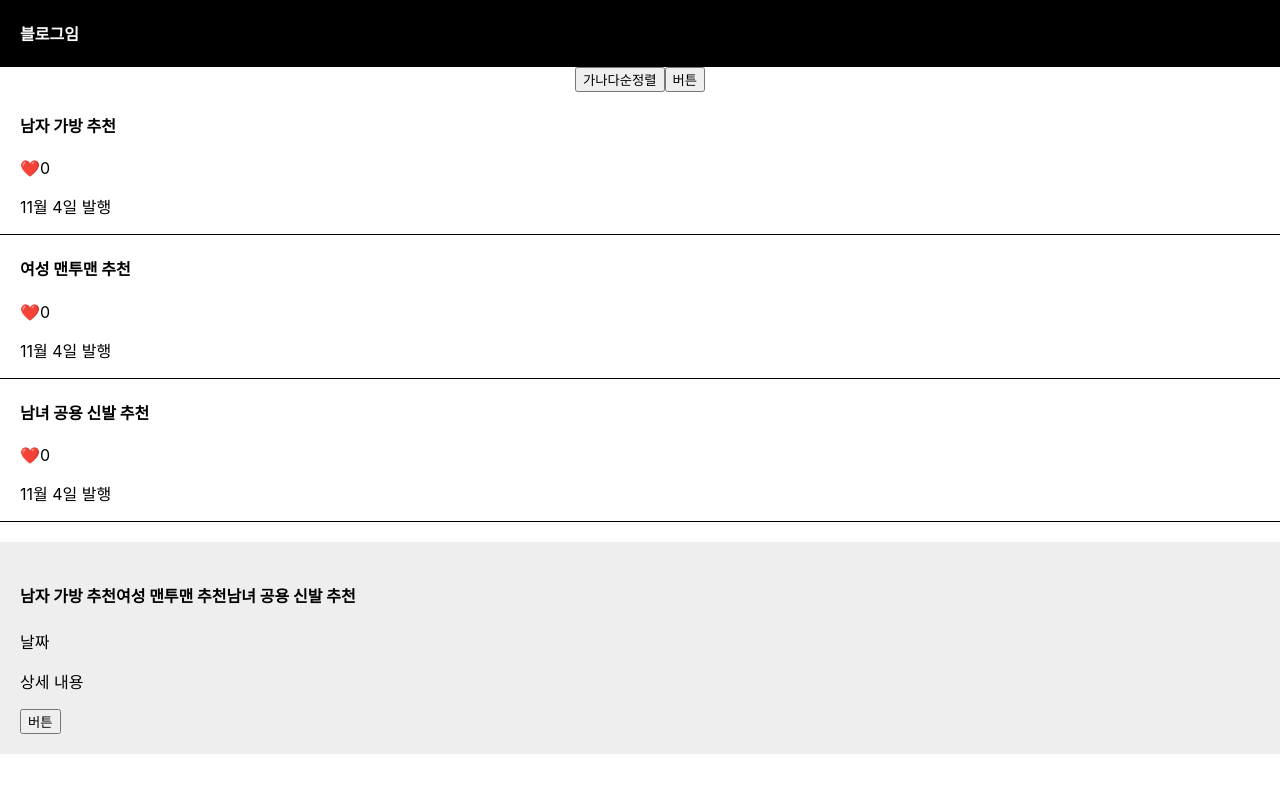
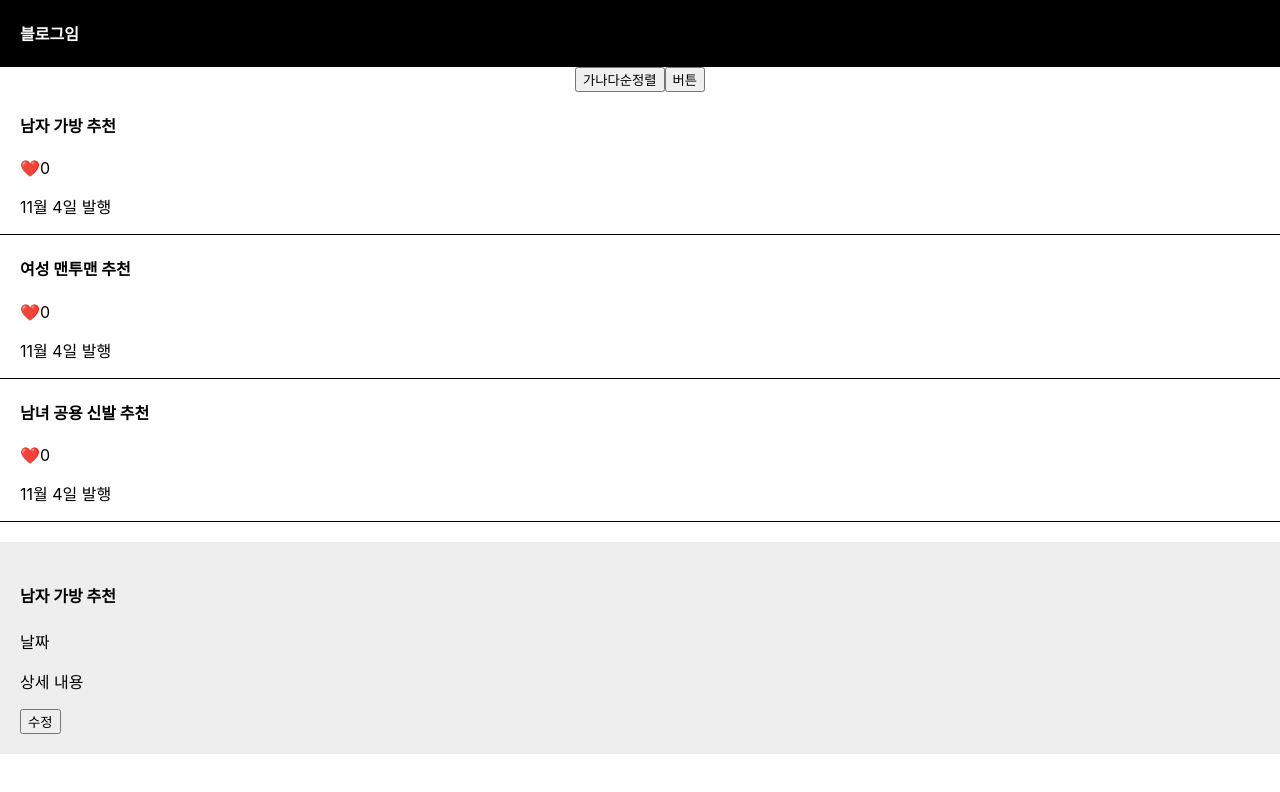
Before and after one commit to Bae0203/Blog, a React (Create React App) app: page / in a window 1280 px wide. Both pictures are taken after a click on the element "남자 가방 추천". Shown: the top 792 px of the page. Built offline with nearby package versions, Linux system fonts and the light colour scheme.

Commit message:
ADD :: Title변경
누르는 Title에 따라 Modal 창 제목 바꾸기

```diff
--- a/src/App.js
+++ b/src/App.js
@@ -9,12 +9,7 @@ function App() {
   ]);
   const [reco, setReco] = useState([0, 0, 0]);
   const [modal, setModal] = useState(false);
-
-  const changeFirstTitle = () => {
-    let newArr = [...title];
-    newArr[0] = "여성 가방 추천";
-    setTitle(newArr);
-  };
+  const [titleIndex, setTitleIndex] = useState(0);
 
   return (
     <div className="App">
@@ -32,35 +27,15 @@ function App() {
         가나다순정렬
       </button>
 
-      <button onClick={changeFirstTitle}>버튼</button>
-      {/* <div className="list">
-        <h4>
-          {title[0]}
-          <span
-            onClick={() => {
-              setReco(reco + 1);
-            }}
-          >
-            ❤️
-          </span>
-          {reco}
-        </h4>
-        <p>11월 4일 발행</p>
-      </div>
-      <div className="list">
-        <h4>{title[1]}</h4>
-        <p>11월 4일 발행</p>
-      </div>
-      <div className="list">
-        <h4
-          onClick={() => {
-            setModal(!modal);
-          }}
-        >
-          {title[2]}
-        </h4>
-        <p>11월 4일 발행</p>
-      </div> */}
+      <button
+        onClick={() => {
+          let newArr = [...title];
+          newArr[0] = "여성 가방 추천";
+          setTitle(newArr);
+        }}
+      >
+        버튼
+      </button>
 
       {/*
        * map 함수란
@@ -74,6 +49,7 @@ function App() {
             <h4
               onClick={() => {
                 setModal(!modal);
+                setTitleIndex(i);
               }}
             >
               {title[i]}
@@ -92,7 +68,9 @@ function App() {
           </div>
         );
       })}
-      {modal == true ? <Modal title={title} ChFT={changeFirstTitle} /> : null}
+      {modal == true ? (
+        <Modal title={title} setTitle={setTitle} titleIndex={titleIndex} />
+      ) : null}
     </div>
   );
 }
@@ -100,15 +78,17 @@ function App() {
 const Modal = (props) => {
   return (
     <div className="modal">
-      <h4>{props.title}</h4>
+      <h4>{props.title[props.titleIndex]}</h4>
       <p>날짜</p>
       <p>상세 내용</p>
       <button
         onClick={() => {
-          props.ChFT();
+          let a = [...props.title];
+          a[0] = "여자 코트 추천";
+          props.setTitle(a);
         }}
       >
-        버튼
+        수정
       </button>
     </div>
   );
```
